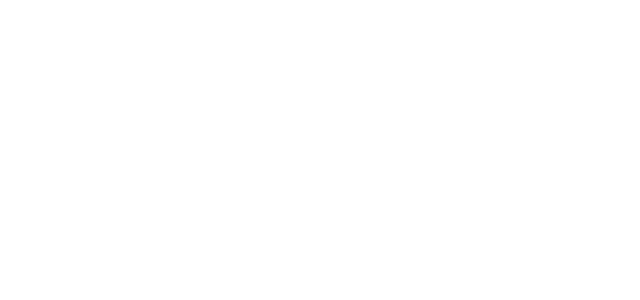
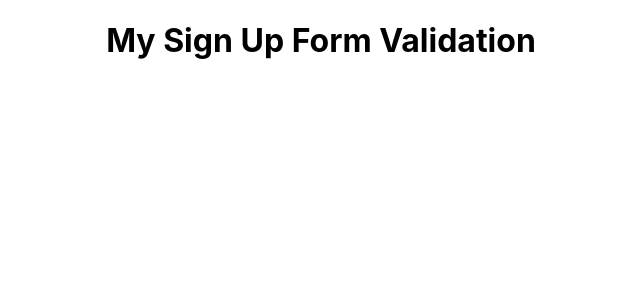
Before and after one commit to gift56/form-js, a React (Create React App) app in the folder form-validation/: page / in a window 1280 px wide. Shown: the top 300 px of the page, without its empty margins (319-959 px from the left). Built offline with nearby package versions, Linux system fonts and the light colour scheme.

Commit message:
just added some heading text

```diff
--- a/form-validation/src/App.js
+++ b/form-validation/src/App.js
@@ -3,7 +3,7 @@ import './App.css';
 function App() {
   return (
     <div className="App">
-
+      <h1>My Sign Up Form Validation</h1>
     </div>
   );
 }
```
